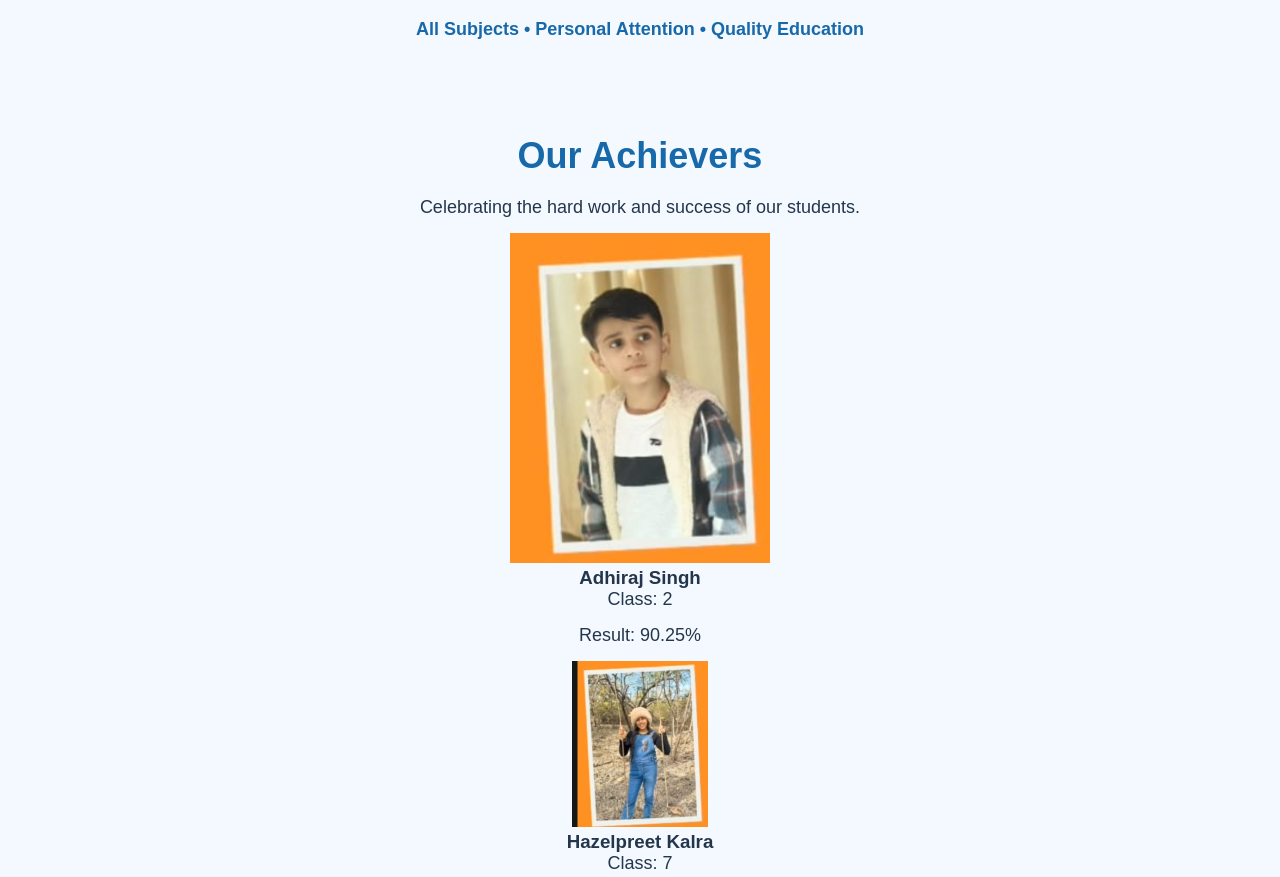
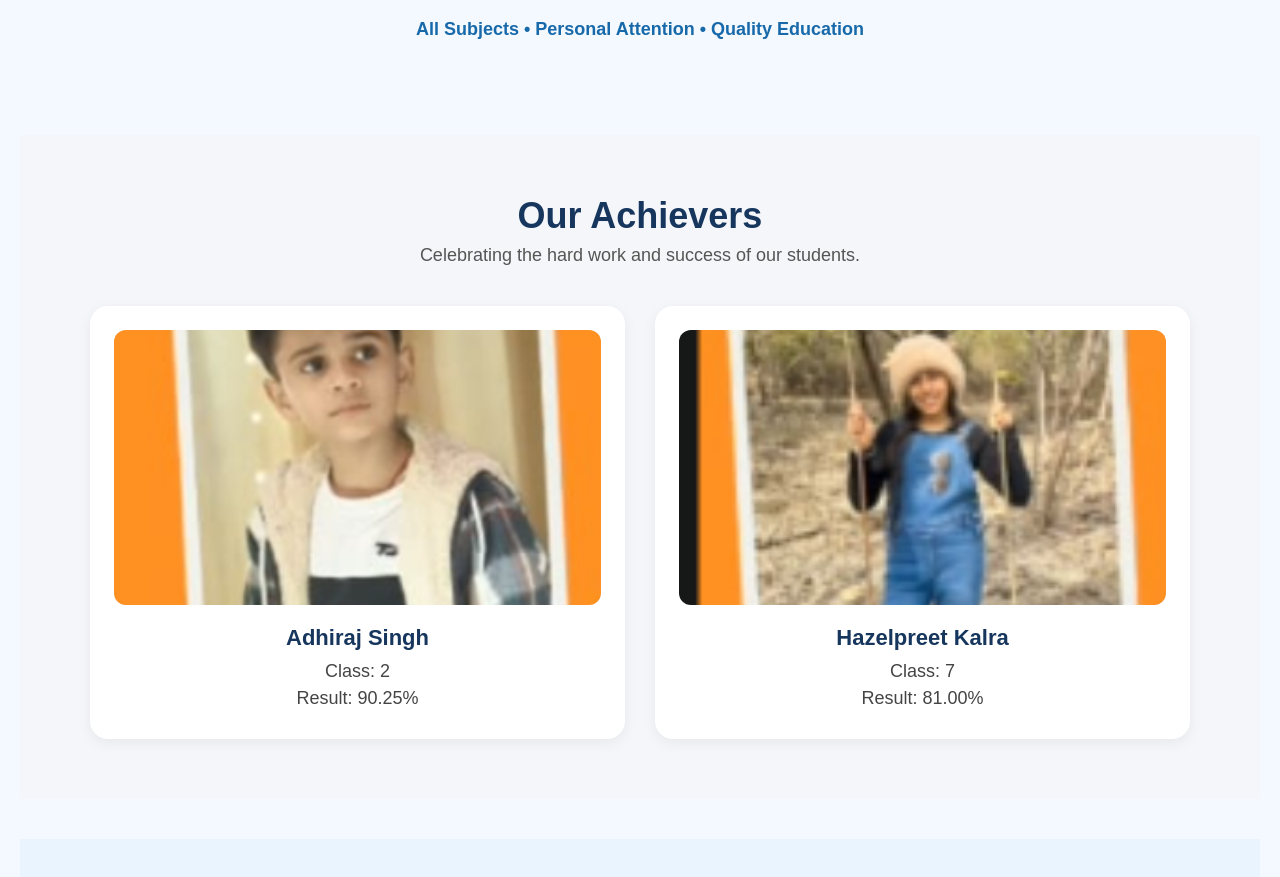
Before and after one commit to ramanjotsk123/my_first_website, a plain HTML site: page index.html in a window 1280 px wide. Shown: the part 1540-2417 px from the top of the page. Drawn offline with Linux system fonts and the light colour scheme.

Commit message:
Update style.css

```diff
--- a/style.css
+++ b/style.css
@@ -766,37 +766,60 @@ header {
         height: 200px;
     }
 }
-/* Results & Achievements */
-.results {
+/* Our Achievers */
+.ach-section {
   padding: 60px 20px;
   text-align: center;
-  background: #f8f9fc;
+  background: #f4f6fa;
 }
 
-.results-container {
-  display: grid;
-  grid-template-columns: repeat(auto-fit, minmax(300px, 1fr));
-  gap: 24px;
-  max-width: 1100px;
-  margin: 30px auto 0;
+.ach-section h2 {
+  color: #17365d;
+  font-size: 36px;
+  margin-bottom: 8px;
 }
 
-.result-card {
-  background: #ffffff;
-  border-radius: 14px;
-  padding: 16px;
-  box-shadow: 0 4px 14px rgba(0, 0, 0, 0.08);
+.ach-subtitle {
+  color: #555;
+  margin-bottom: 40px;
 }
 
-.result-card img {
-  width: 100%;
-  height: 260px;
-  object-fit: cover;
-  border-radius: 10px;
+.ach-grid {
+  display: grid;
+  grid-template-columns: repeat(auto-fit, minmax(260px, 1fr));
+  gap: 30px;
+  max-width: 1100px;
+  margin: 0 auto;
 }
 
-.result-card h3 { margin: 12px 0 4px; }
-.result-class { color: #666; margin: 0; }
-.result-score { font-size: 30px; font-weight: bold; color: #e8780c; margin: 8px 0; }
-.result-subjects { font-size: 15px; font-weight: 600; margin: 0 0 6px; }
-.result-school { font-size: 14px; color: #666; margin: 0; }
+.ach-card {
+  background: #ffffff;
+  border-radius: 18px;
+  padding: 24px;
+  box-shadow: 0 4px 14px rgba(0, 0, 0, 0.06);
+}
+
+.ach-photo {
+  height: 275px;
+  background: #e2e8f1;
+  border-radius: 12px;
+  overflow: hidden;
+  margin-bottom: 20px;
+}
+
+.ach-photo img {
+  width: 100%;
+  height: 100%;
+  object-fit: cover;
+}
+
+.ach-card h3 {
+  color: #17365d;
+  font-size: 22px;
+  margin: 0 0 10px;
+}
+
+.ach-card p {
+  color: #444;
+  margin: 6px 0;
+}
```
